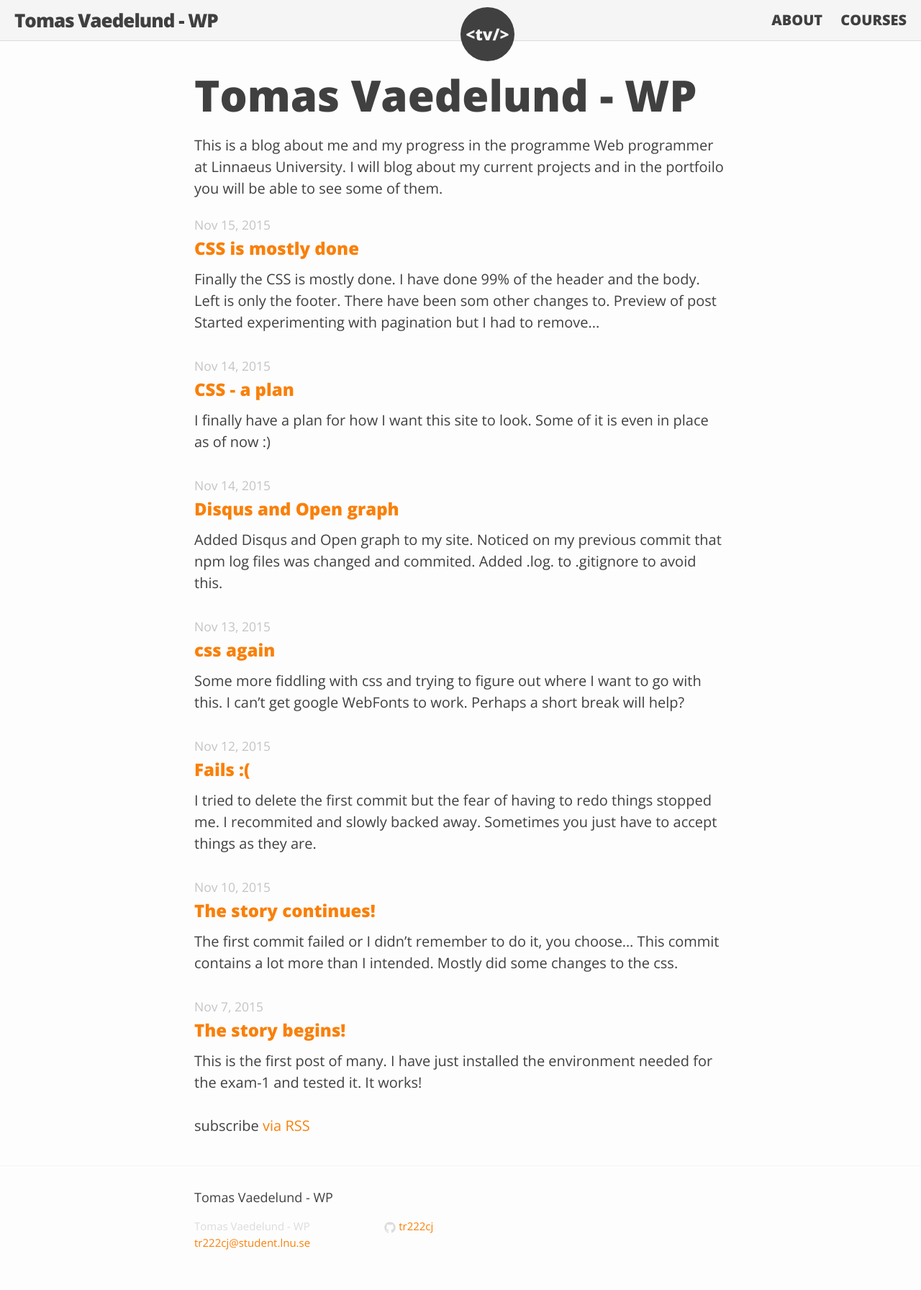
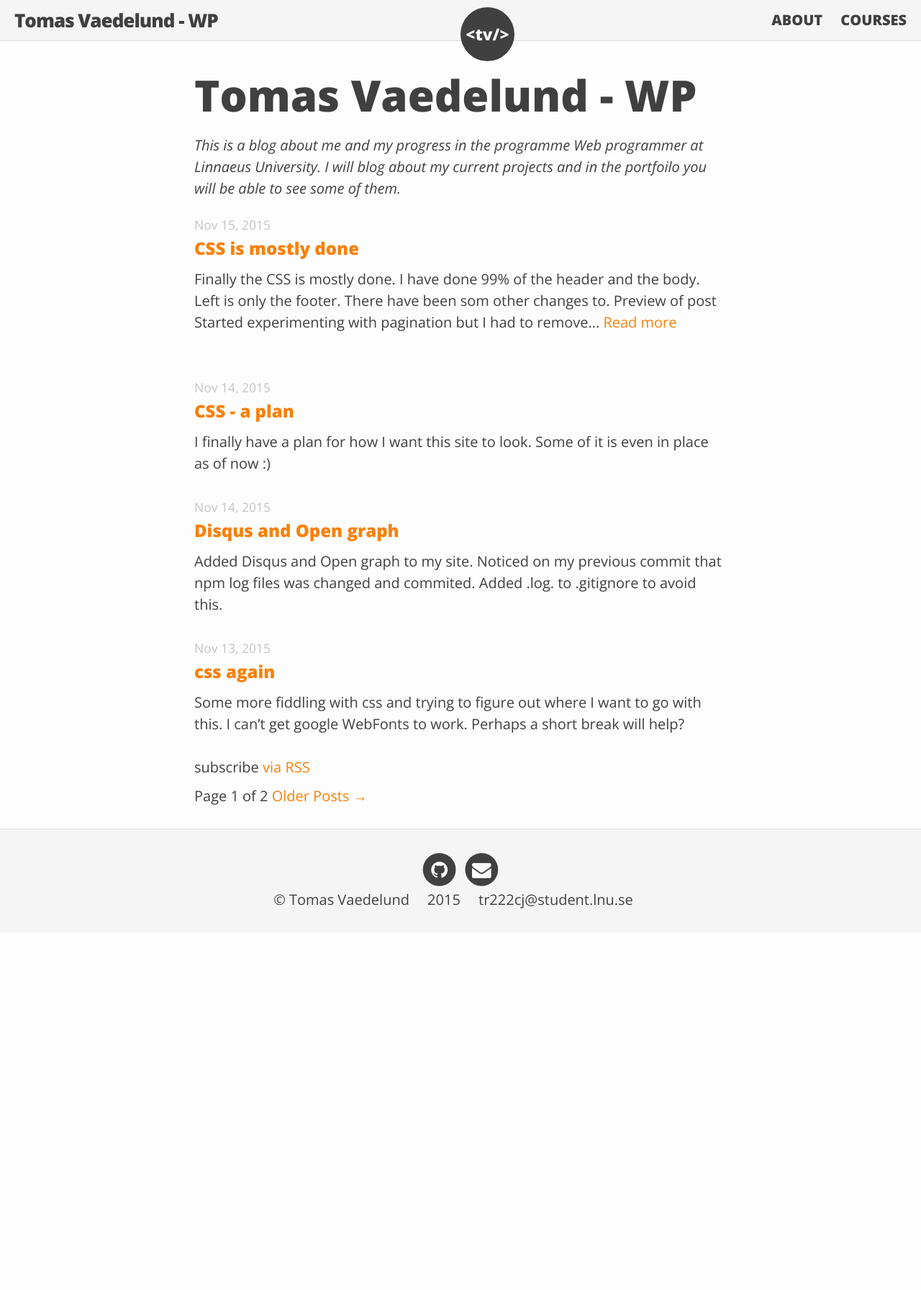
Before and after one commit to tr222cj/tr222cj.github.io, a Jekyll site: the page built from index.html, in a window 1280 px wide. Shown: the whole page at 72% size. Built offline with Jekyll 4.4.1, drawn with Linux system fonts in a browser that asks for light colours; nearby versions of some CDN libraries; the list of posts is cut into pages by our own code; after the commit the page ends 1295 px from its top, so only the background shows below that.

Commit message:
CSS is 99% done, pagination is added and blog can be previewed with a read more link if the preview is not complete

```diff
--- a/_config.yml
+++ b/_config.yml
@@ -8,6 +8,9 @@ baseurl: "" # the subpath of your site, e.g. /blog/
 url: "http://tr222cj.github.io" # the base hostname & protocol for your site
 twitter_username:
 github_username: tr222cj
+creator_name: Tomas Vaedelund
+paginate: 4
+paginate_path: "page:num"
 
 # Build settings
 markdown: kramdown
--- a/_includes/footer.html
+++ b/_includes/footer.html
@@ -2,48 +2,42 @@
 
   <div class="wrapper">
 
-    <h2 class="footer-heading">{{ site.title }}</h2>
+      <ul class="social-media-list">
 
-    <div class="footer-col-wrapper">
-      <div class="footer-col  footer-col-1">
-        <ul class="contact-list">
-          <li>{{ site.title }}</li>
-          <li><a href="mailto:{{ site.email }}">{{ site.email }}</a></li>
-        </ul>
-      </div>
+          <li>
+              <a href="https://github.com/{{ site.github_username }}" title="GitHub">
+              <span class="fa-stack fa-lg">
+                <i class="fa fa-circle fa-stack-2x"></i>
+                <i class="fa fa-github fa-stack-1x fa-inverse"></i>
+              </span>
+              </a>
+          </li>
 
-      <div class="footer-col  footer-col-2">
-        <ul class="social-media-list">
-          {% if site.github_username %}
           <li>
-            <a href="https://github.com/{{ site.github_username }}">
-              <span class="icon  icon--github">
-                <svg viewBox="0 0 16 16">
-                  <path fill="#828282" d="M7.999,0.431c-4.285,0-7.76,3.474-7.76,7.761 c0,3.428,2.223,6.337,5.307,7.363c0.388,0.071,0.53-0.168,0.53-0.374c0-0.184-0.007-0.672-0.01-1.32 c-2.159,0.469-2.614-1.04-2.614-1.04c-0.353-0.896-0.862-1.135-0.862-1.135c-0.705-0.481,0.053-0.472,0.053-0.472 c0.779,0.055,1.189,0.8,1.189,0.8c0.692,1.186,1.816,0.843,2.258,0.645c0.071-0.502,0.271-0.843,0.493-1.037 C4.86,11.425,3.049,10.76,3.049,7.786c0-0.847,0.302-1.54,0.799-2.082C3.768,5.507,3.501,4.718,3.924,3.65 c0,0,0.652-0.209,2.134,0.796C6.677,4.273,7.34,4.187,8,4.184c0.659,0.003,1.323,0.089,1.943,0.261 c1.482-1.004,2.132-0.796,2.132-0.796c0.423,1.068,0.157,1.857,0.077,2.054c0.497,0.542,0.798,1.235,0.798,2.082 c0,2.981-1.814,3.637-3.543,3.829c0.279,0.24,0.527,0.713,0.527,1.437c0,1.037-0.01,1.874-0.01,2.129 c0,0.208,0.14,0.449,0.534,0.373c3.081-1.028,5.302-3.935,5.302-7.362C15.76,3.906,12.285,0.431,7.999,0.431z"/>
-                </svg>
+              <a href="mailto:{{ site.email}}" title="Email me">
+              <span class="fa-stack fa-lg">
+                <i class="fa fa-circle fa-stack-2x"></i>
+                <i class="fa fa-envelope fa-stack-1x fa-inverse"></i>
               </span>
+              </a>
+          </li>
 
-              <span class="username">{{ site.github_username }}</span>
-            </a>
+      </ul>
+
+      <ul class="contact-list">
+
+          <li>
+              &copy; {{ site.creator_name }}
           </li>
-          {% endif %}
 
-          {% if site.twitter_username %}
           <li>
-            <a href="https://twitter.com/{{ site.twitter_username }}">
-              <span class="icon  icon--twitter">
-                <svg viewBox="0 0 16 16">
-                  <path fill="#828282" d="M15.969,3.058c-0.586,0.26-1.217,0.436-1.878,0.515c0.675-0.405,1.194-1.045,1.438-1.809
-                  c-0.632,0.375-1.332,0.647-2.076,0.793c-0.596-0.636-1.446-1.033-2.387-1.033c-1.806,0-3.27,1.464-3.27,3.27 c0,0.256,0.029,0.506,0.085,0.745C5.163,5.404,2.753,4.102,1.14,2.124C0.859,2.607,0.698,3.168,0.698,3.767 c0,1.134,0.577,2.135,1.455,2.722C1.616,6.472,1.112,6.325,0.671,6.08c0,0.014,0,0.027,0,0.041c0,1.584,1.127,2.906,2.623,3.206 C3.02,9.402,2.731,9.442,2.433,9.442c-0.211,0-0.416-0.021-0.615-0.059c0.416,1.299,1.624,2.245,3.055,2.271 c-1.119,0.877-2.529,1.4-4.061,1.4c-0.264,0-0.524-0.015-0.78-0.046c1.447,0.928,3.166,1.469,5.013,1.469 c6.015,0,9.304-4.983,9.304-9.304c0-0.142-0.003-0.283-0.009-0.423C14.976,4.29,15.531,3.714,15.969,3.058z"/>
-                </svg>
-              </span>
+              2015
+          </li>
 
-              <span class="username">{{ site.twitter_username }}</span>
-            </a>
+          <li>
+              <a href="mailto:{{ site.email }}">{{ site.email }}</a>
           </li>
-          {% endif %}
-        </ul>
-      </div>
+      </ul>
 
     </div>
 
--- a/_includes/head.html
+++ b/_includes/head.html
@@ -12,6 +12,9 @@
 
     <!-- Google font -->
     <link rel="stylesheet" href="http://fonts.googleapis.com/css?family=Open+Sans:300italic,400italic,600italic,700italic,800italic,400,300,600,700,800">
+
+    <!-- Awesome fonts -->
+    <link rel="stylesheet" href="http://maxcdn.bootstrapcdn.com/font-awesome/4.3.0/css/font-awesome.min.css">
 
     <!-- Open graph -->
     <meta property="og:site_name" content="{{ site.title }}" >
--- a/_sass/_layout.scss
+++ b/_sass/_layout.scss
@@ -43,7 +43,7 @@
 
     &,
     &:visited,
-    &:hover{
+    &:hover {
         color: $grey-color-light;
         font-weight: 900;
         font-size: $big-font-size;
@@ -121,8 +121,9 @@
  * Site footer
  */
 .site-footer {
-    border-top: 1px solid $grey-color-light;
+    border-top: 1px solid $grey-color;
     padding: $spacing-unit 0;
+    background-color: $grey-color-light;
 }
 
 .footer-heading {
@@ -133,7 +134,26 @@
 .contact-list,
 .social-media-list {
     list-style: none;
-    margin-left: 0;
+    margin: 0;
+    text-align: center;
+
+    > li {
+        display: inline;
+    }
+
+    > li > a, a:visited {
+        color: $text-color;
+    }
+
+    > li > a:hover {
+        color: $brand-color;
+    }
+}
+
+.contact-list {
+    > li {
+        padding-right: 20px;
+    }
 }
 
 .footer-col-wrapper {
@@ -197,6 +217,10 @@
 .page-heading {
     font-size: $head-font-size;
     font-weight: $head-font-weight;
+}
+
+.page-subheading {
+    font-style: italic;
 }
 
 .page-header {
--- a/index.html
+++ b/index.html
@@ -10,7 +10,7 @@ layout: default
     </header>
 
     <ul class="post-list">
-        {% for post in site.posts %}
+        {% for post in paginator.posts %}
         <li>
             <span class="post-meta">{{ post.date | date: "%b %-d, %Y" }}</span>
 
@@ -20,10 +20,9 @@ layout: default
 
             {{ post.content | strip_html | truncatewords:40}}
 
-            {% assign post_size = 0 %}
-            {% capture post_size %}{{ post.content | size }}{% endcapture %}
-            {% if post_size > "75" %}
-            <a href="{{ post.url }}">Read more...</a><br><br>
+            {% assign wordCount = post.content | number_of_words %}
+            {% if wordCount > 40 %}
+            <a href="{{ post.url }}">Read more</a><br><br>
             {% endif %}
         </li>
         {% endfor %}
@@ -31,4 +30,39 @@ layout: default
 
     <p class="rss-subscribe">subscribe <a href="{{ "/feed.xml" | prepend: site.baseurl }}">via RSS</a></p>
 
+    {% if paginator.total_pages != 1 %}
+    <div class="row text-center text-caps">
+        <div class="col-md-8 col-md-offset-2">
+            <nav class="pagination" role="pagination">
+
+                <span class="page-number">Page {{ paginator.page }} of {{ paginator.total_pages }}</span>
+                {% if site.paginate_path != 'page:num'%}
+                {% assign paginate_url = site.paginate_path | remove:'/page:num' %}
+                {% if paginator.previous_page %}
+                {% if paginator.previous_page == 1 %}
+                <a class="newer-posts" href="{{ site.url }}/{{ paginate_url }}/" class="btn" title="Newer Posts">&larr; Newer Posts</a>
+                {% else %}
+                <a class="newer-posts" href="{{ site.url }}/{{ paginate_url }}/page{{ paginator.previous_page }}/" class="btn" title="Newer Posts">&larr; Newer Posts</a>
+                {% endif %}
+                {% endif %}
+                {% if paginator.next_page %}
+                <a class="older-posts" href="{{ site.url }}/{{ paginate_url }}/page{{ paginator.next_page }}/" class="btn" title="Older Posts">Older Posts &rarr;</a>
+                {% endif %}
+                {% else %}
+                {% if paginator.previous_page %}
+                {% if paginator.previous_page == 1 %}
+                <a class="newer-posts" href="{{ site.url }}/" class="btn" title="Newer Posts">&larr; Newer Posts</a>
+                {% else %}
+                <a class="newer-posts" href="{{ site.url }}/page{{ paginator.previous_page }}/" class="btn" title="Newer Posts">&larr; Newer Posts</a>
+                {% endif %}
+                {% endif %}
+                {% if paginator.next_page %}
+                <a class="older-posts" href="{{ site.url }}/page{{ paginator.next_page }}/" class="btn" title="Older Posts">Older Posts &rarr;</a>
+            </nav>
+        </div>
+    </div>
+    {% endif %}
+    {% endif %}
+    {% endif %}
+
 </div>
```
